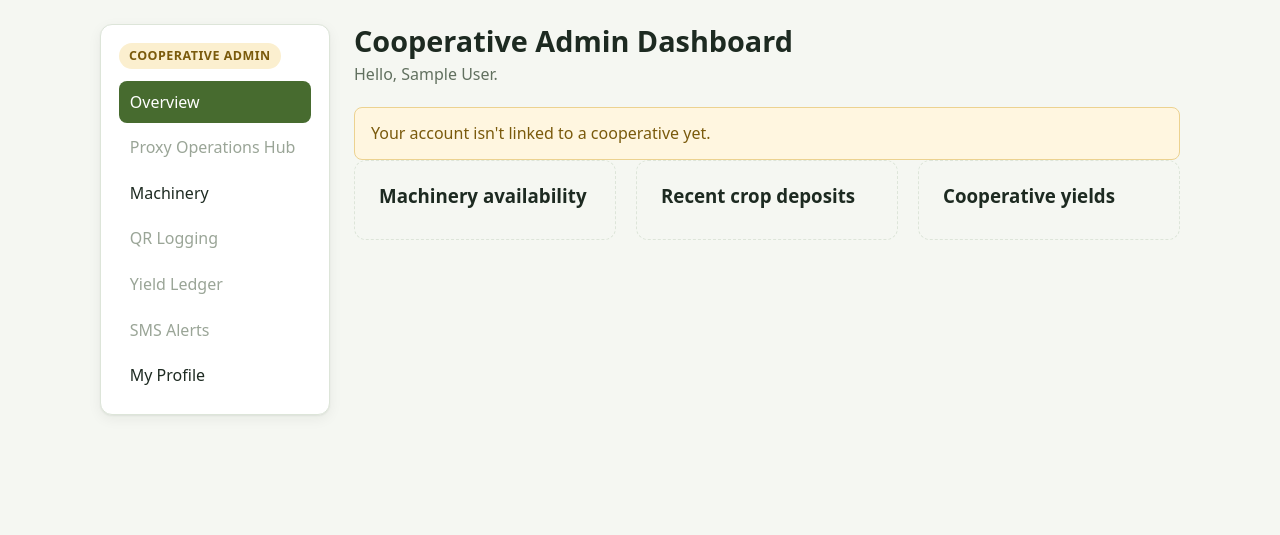
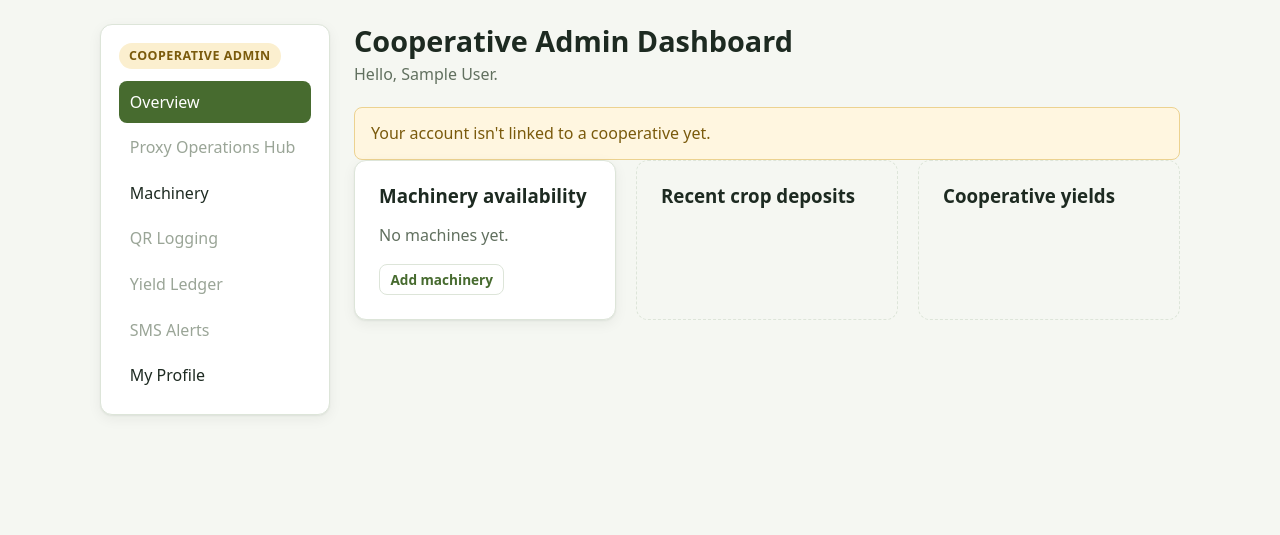
Before and after one commit to Anne0rtiz/A.N.I.-Agricultural-Network-Inventory-Tandoc-AprilAnne-G5, a Django app: page /dashboard/admin/ in a window 1280 px wide. Shown: the part 67-602 px from the top of the page. Run offline with Django 5.2, Linux system fonts and the light colour scheme; the visitor is signed in with stand-in values (Sample User, id 1).

Commit message:
Show machinery availability on admin dashboard and add machine tests

```diff
--- a/accounts/views.py
+++ b/accounts/views.py
@@ -8,6 +8,7 @@ from django.views.decorators.http import require_POST
 from .decorators import role_required
 from .forms import LoginForm, ProfileForm, RegistrationForm
 from .models import User
+from machinery.models import Machine
 
 
 def home(request):
@@ -68,10 +69,14 @@ def admin_dashboard(request):
     farmers = User.objects.none()
     if cooperative is not None:
         farmers = cooperative.members.filter(role=User.Role.FARMER)
+    machines = Machine.objects.none()
+    if cooperative is not None:
+        machines = cooperative.machines.all()
     context = {
         "cooperative": cooperative,
         "farmer_count": farmers.count(),
         "recent_farmers": farmers.order_by("-date_joined")[:5],
+        "machines": machines,
     }
     return render(request, "accounts/dashboard_admin.html", context)
 
--- a/templates/accounts/dashboard_admin.html
+++ b/templates/accounts/dashboard_admin.html
@@ -36,7 +36,20 @@
 {% endif %}
 
 <div class="grid-3">
-  <div class="card placeholder"><h3>Machinery availability</h3></div>
+  <div class="card">
+    <h3>Machinery availability</h3>
+    {% if machines %}
+      <ul class="mini-list">
+        {% for m in machines|slice:":5" %}
+          <li><span>{{ m.name }}</span><span class="badge badge-{{ m.status }}">{{ m.get_status_display }}</span></li>
+        {% endfor %}
+      </ul>
+      <a class="btn btn-ghost btn-sm top-gap" href="{% url 'machinery:machine_list' %}">Manage machinery</a>
+    {% else %}
+      <p class="muted">No machines yet.</p>
+      <a class="btn btn-ghost btn-sm" href="{% url 'machinery:machine_list' %}">Add machinery</a>
+    {% endif %}
+  </div>
   <div class="card placeholder"><h3>Recent crop deposits</h3></div>
   <div class="card placeholder"><h3>Cooperative yields</h3></div>
 </div>
```
Also changed, not shown: machinery/tests/test_machines.py (added, +83 -0 lines), machinery/tests/__init__.py (added).
